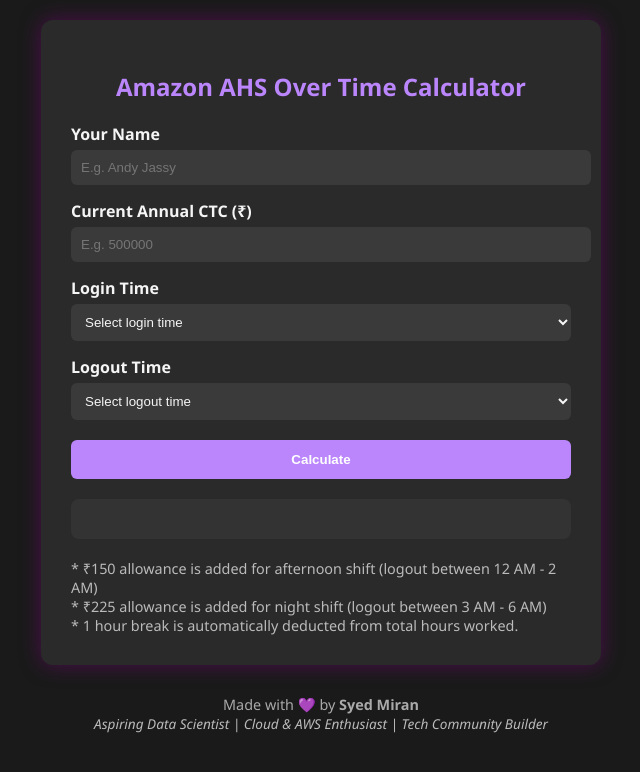
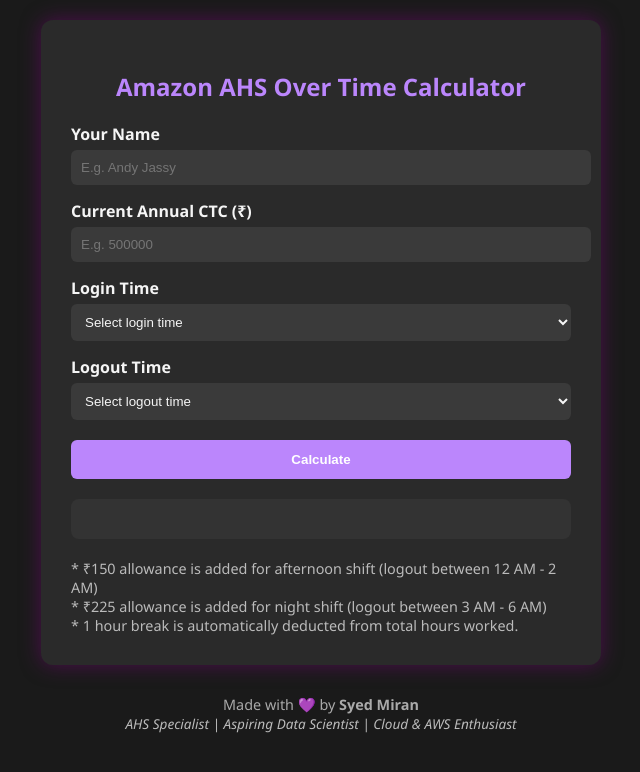
Before and after one commit to syedmiran-38/amazon-ot-calculator, a plain HTML site: page index.html in a window 1280 px wide. Shown: the whole page, without its empty margins (319-959 px from the left). Drawn offline with Linux system fonts and the light colour scheme.

Commit message:
Update index.html

```diff
--- a/index.html
+++ b/index.html
@@ -156,7 +156,7 @@
     <p style="margin-top: 20px; font-size: 0.9rem; color: #aaa; text-align: center;">
   Made with 💜 by <strong>Syed Miran</strong><br>
   <em style="font-size: 0.85rem; color: #bbb;">
-    Aspiring Data Scientist | Cloud & AWS Enthusiast | Tech Community Builder
+    AHS Specialist | Aspiring Data Scientist | Cloud & AWS Enthusiast
   </em>
 </p>
 
```
